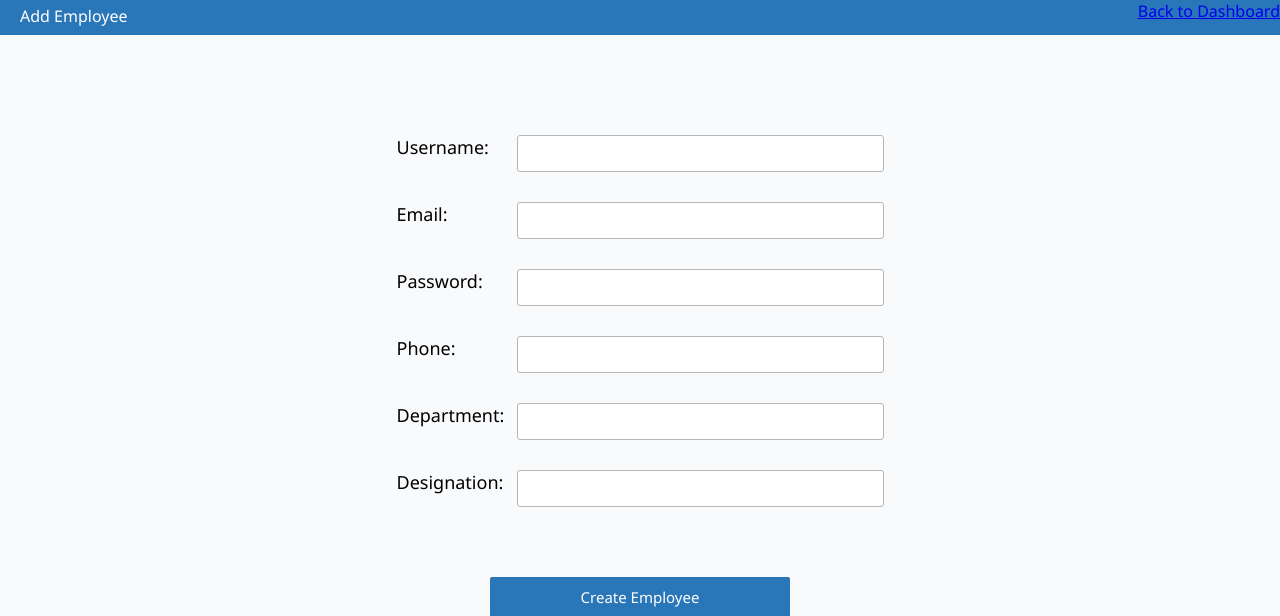
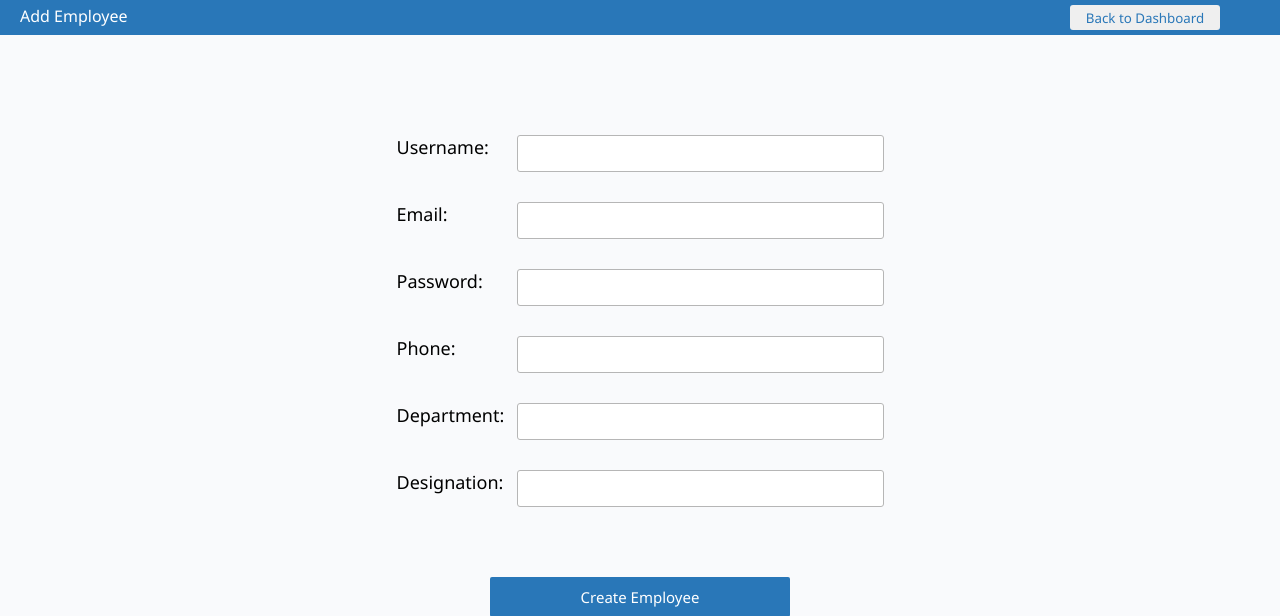
Before and after one commit to desny04/EMS-Employee, a Django app: page /add-employee/ in a window 1280 px wide. Shown: the top 616 px of the page. Run offline with Django 5.2, Linux system fonts and the light colour scheme; a user stored in the database is signed in; parts of the project's set-up code (start-up, migrations or seed data) failed here and were passed over.

Commit message:
employee_dashboard

```diff
--- a/ems/static/css/add_employee.css
+++ b/ems/static/css/add_employee.css
@@ -25,6 +25,22 @@ body{
     font-size: 16px;
     font-weight: 500;
 }
+
+.backto{
+    padding-right: 60px;
+    padding-top: 5px;
+}
+
+.backto button{
+    width: 150px;
+    height: 25px;
+    border: none;
+    outline: none;
+    color:rgb(41, 119, 184) ;
+    font-weight: 500;
+    border-radius: 3px;
+}
+
 
 .form{
     display: flex;
--- a/ems/template/admin/add_employee.html
+++ b/ems/template/admin/add_employee.html
@@ -15,7 +15,7 @@
         </div>
 
         <div class="backto">
-            <a href="{% url 'admin_dashboard' %}">Back to Dashboard</a>
+            <a href="{% url 'admin_dashboard' %}"><button>Back to Dashboard</button></a>
         </div>
     </div>
 
```
